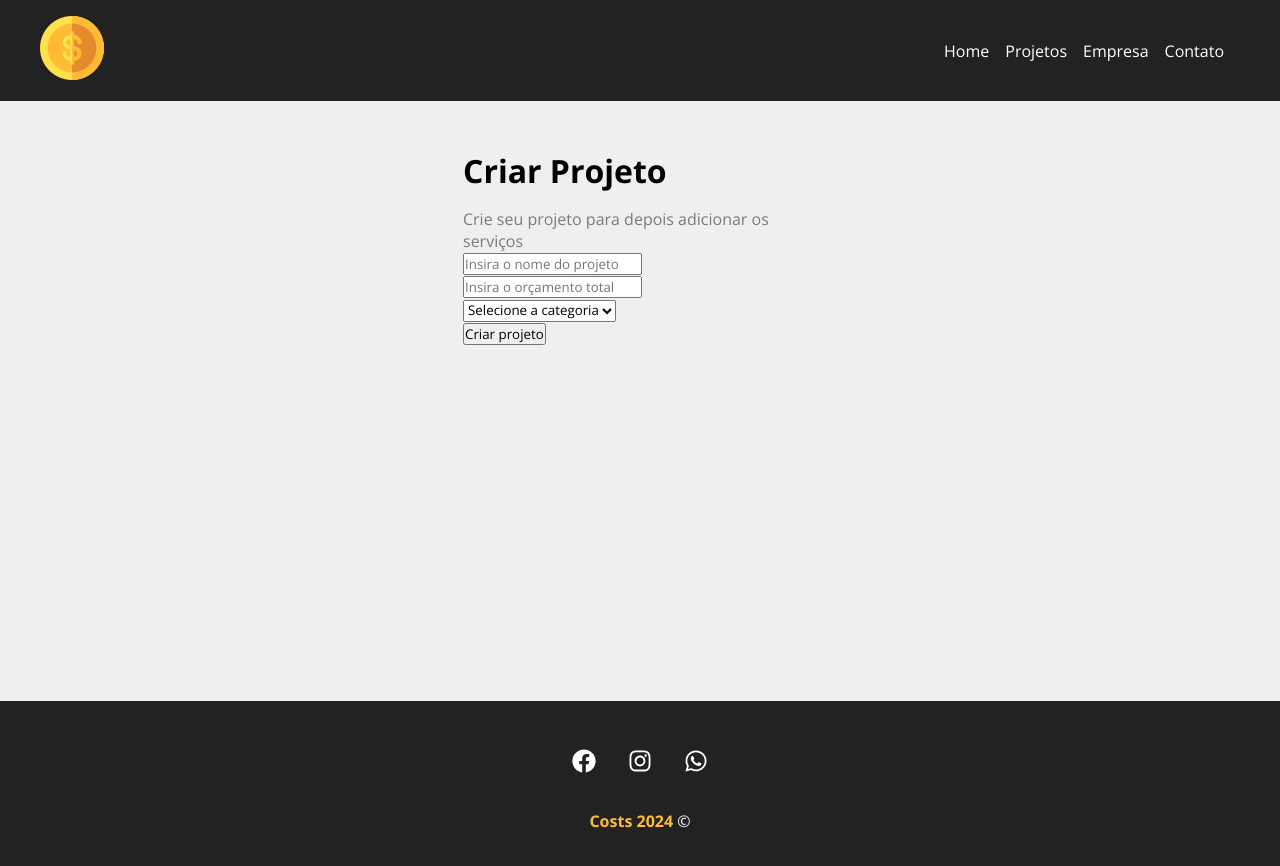
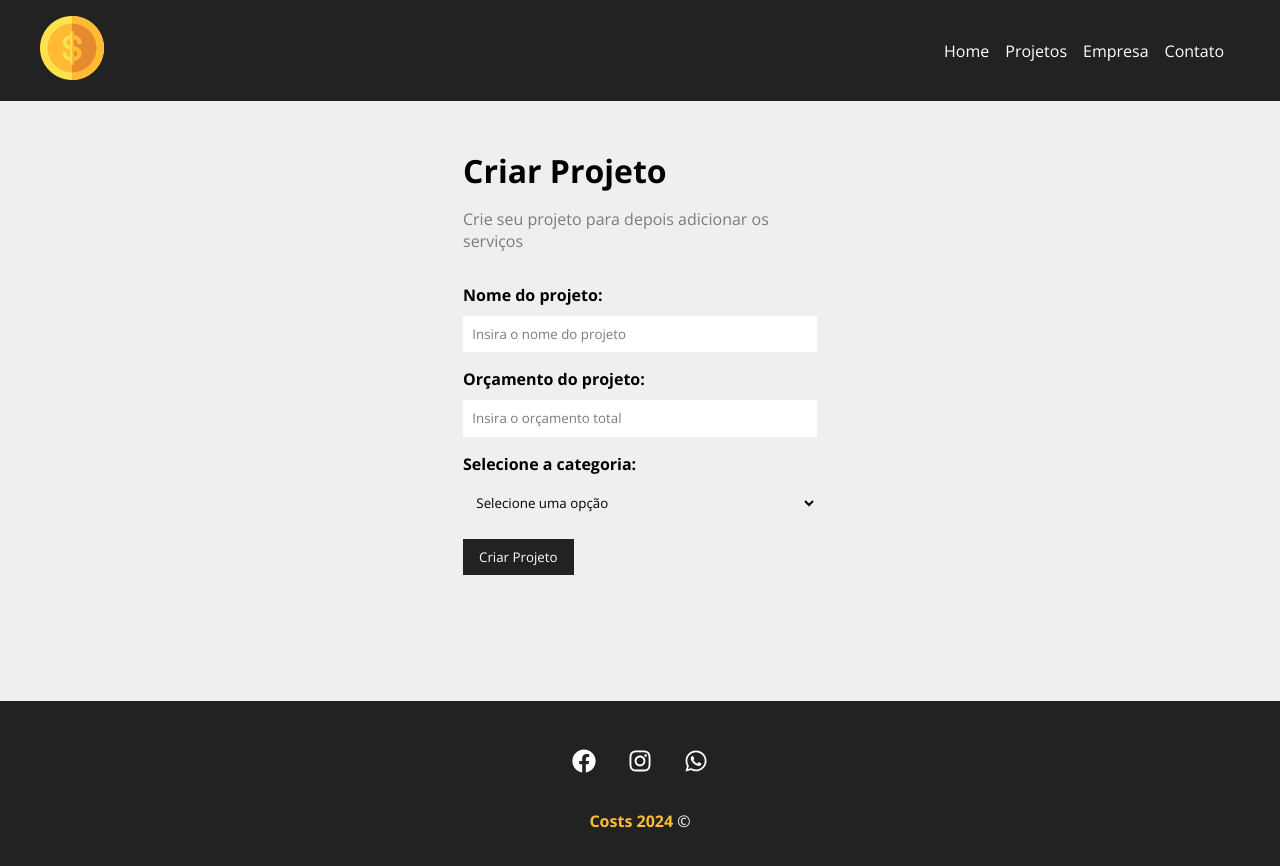
Before and after one commit to JeffersonBSousa/Costs, a React (Create React App) app: page /newproject in a window 1280 px wide. Shown: the top 866 px of the page. Built offline with nearby package versions, Linux system fonts and the light colour scheme.

Commit message:
Form componentization completed

```diff
--- /dev/null
+++ b/src/components/form/Input.js
@@ -0,0 +1,12 @@
+import styles from './Input.module.css'
+
+function Input({ type, text, name, placeholder, handleOnChange, value }) {
+    return (
+        <div className={styles.form_control}>
+            <label htmlFor={name}>{text}:</label>
+            <input type={type} name={name} id={name} placeholder={placeholder} onChange={handleOnChange} value={value}/>
+        </div>
+    )
+}
+
+export default Input
--- /dev/null
+++ b/src/components/form/Input.module.css
@@ -0,0 +1,20 @@
+.form_control {
+    display: flex;
+    flex-direction: column;
+    margin-bottom: 1em;
+}
+
+.form_control label {
+    margin-bottom: .6em;
+    font-weight: bold;
+}
+
+.form_control input {
+    padding: .7em;
+    border-radius: 0;
+    border: none;
+}
+
+.form_control input::placeholder {
+    color: #7b7b7b;
+}
--- /dev/null
+++ b/src/components/form/Select.js
@@ -0,0 +1,14 @@
+import styles from './Select.module.css'
+
+function Select({ text, name, options, handleOnChange, value }) {
+    return (
+        <div className={styles.form_control}>
+            <label htmlFor={name}>{text}:</label>
+            <select name={name} id={name}>
+                <option>Selecione uma opção</option>
+            </select>
+        </div>
+    )
+}
+
+export default Select
--- /dev/null
+++ b/src/components/form/Select.module.css
@@ -0,0 +1,16 @@
+.form_control {
+    display: flex;
+    flex-direction: column;
+    margin-bottom: 1em;
+}
+
+.form_control label {
+    margin-bottom: .6em;
+    font-weight: bold;
+}
+
+.form_control select {
+    padding: .7em;
+    border-radius: 0;
+    border: none;
+}
--- /dev/null
+++ b/src/components/form/SubmitButton.js
@@ -0,0 +1,11 @@
+import styles from './SubmitButton.module.css'
+
+function SubmitButton({ text }) {
+    return (
+        <div>
+            <button className={styles.btn}>{text}</button>
+        </div>
+    )
+}
+
+export default SubmitButton
--- /dev/null
+++ b/src/components/form/SubmitButton.module.css
@@ -0,0 +1,13 @@
+.btn {
+    background-color: #222;
+    color: #fff;
+    padding: 0.7em 1.2em;
+    text-decoration: none;
+    transition: .5s;
+    cursor: pointer;
+    border: none;
+}
+
+.btn:hover {
+    color: #ffbb33;
+}
--- a/src/components/pages/NewProject.js
+++ b/src/components/pages/NewProject.js
@@ -2,12 +2,12 @@
 
 import styles from './NewProject.module.css'
 
-function NewProject() {
+function NewProject( ) {
     return (
         <div className={styles.newproject_container}>
             <h1>Criar Projeto</h1>
             <p>Crie seu projeto para depois adicionar os serviços</p>
-            <ProjecForm />
+            <ProjecForm btnText="Criar Projeto"/>
         </div>
     )
 }
--- a/src/components/project/ProjectForm.js
+++ b/src/components/project/ProjectForm.js
@@ -1,22 +1,16 @@
-function ProjecForm() {
+import styles from './ProjectForm.module.css'
+
+import Input from '../form/Input'
+import Select from '../form/Select'
+import SubmitButton from '../form/SubmitButton'
+
+function ProjecForm({btnText}) {
     return (
-        <form>
-            <div>
-                <input type="text" placeholder="Insira o nome do projeto" />
-            </div>
-            <div>
-                <input type="number" placeholder="Insira o orçamento total" />
-            </div>
-            <div>
-                <select name="category_id">
-                    <option disabled selected>
-                        Selecione a categoria
-                    </option>
-                </select>
-            </div>
-            <div>
-                <input type="submit" value="Criar projeto" />
-            </div>
+        <form className={styles.form}>
+            <Input type="text" text="Nome do projeto" name="name" placeholder="Insira o nome do projeto" />
+            <Input type="number" text="Orçamento do projeto" name="budget" placeholder="Insira o orçamento total" />
+            <Select name="category_id" text="Selecione a categoria"/>
+            <SubmitButton text={btnText}/>
         </form>
     )
 }
--- /dev/null
+++ b/src/components/project/ProjectForm.module.css
@@ -0,0 +1,4 @@
+.form{
+    width: 100%;
+    margin: 2em 0;
+}
```
